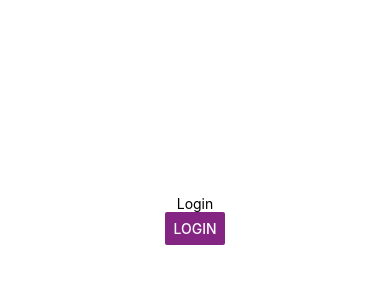
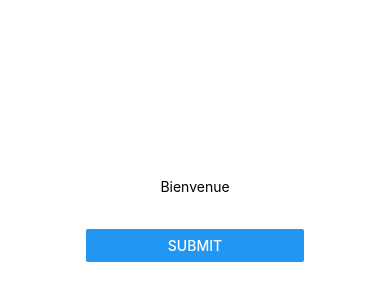
Before and after one commit to tcosattini/boiler_plate_react_native, a React Native app: screen / in a window 390 px wide. Shown: the part 202-502 px from the top of the page. Built offline with nearby package versions, Linux system fonts and the light colour scheme.

Commit message:
handle login

```diff
--- a/package.json
+++ b/package.json
@@ -17,11 +17,13 @@
     "expo": "~48.0.9",
     "expo-constants": "~14.2.1",
     "expo-status-bar": "~1.4.4",
+    "formik": "^2.2.9",
     "react": "18.2.0",
     "react-devtools-core": "^4.27.4",
     "react-native": "0.71.4",
     "react-native-safe-area-context": "^4.5.0",
-    "react-native-screens": "~3.20.0"
+    "react-native-screens": "~3.20.0",
+    "yup": "^1.0.2"
   },
   "devDependencies": {
     "@babel/core": "^7.20.0",
--- /dev/null
+++ b/src/components/forms/LoginForm.tsx
@@ -0,0 +1,48 @@
+import { Formik } from "formik";
+import { useContext, useState } from "react";
+import { Button, GestureResponderEvent, TextInput, View } from "react-native";
+import { AuthContext } from "../../contexts/authentication/AuthContext";
+import { FormError } from "./formError/FormError";
+
+export const LoginForm = () => {
+  const { login, loginState, resetLoginState } = useContext(AuthContext);
+
+  const initialValues = {
+    username: "",
+    password: "",
+  };
+
+  return (
+    <Formik initialValues={initialValues} onSubmit={(values) => login(values)}>
+      {({ handleChange, handleBlur, handleSubmit, values, dirty, status }) => (
+        <View>
+          <TextInput
+            onChangeText={handleChange("username")}
+            onBlur={handleBlur("username")}
+            autoCapitalize="none"
+            value={values.username}
+          />
+          <TextInput
+            onChangeText={handleChange("password")}
+            onBlur={handleBlur("password")}
+            value={values.password}
+            secureTextEntry={true}
+          />
+          {dirty && <FormError errorMessage={loginState?.error} />}
+
+          <Button
+            onPress={
+              handleSubmit as (
+                values:
+                  | GestureResponderEvent
+                  | React.FormEvent<HTMLFormElement>
+                  | undefined
+              ) => void
+            }
+            title="Submit"
+          />
+        </View>
+      )}
+    </Formik>
+  );
+};
--- /dev/null
+++ b/src/components/forms/formError/FormError.tsx
@@ -0,0 +1,17 @@
+import { useState } from "react";
+import { View, Text } from "react-native";
+
+type Props = {
+  errorMessage: string | null;
+  errorCode?: string | null;
+};
+
+export const FormError = (error: Props) => {
+  return (
+    <>
+      <View>
+        <Text>{error.errorMessage}</Text>
+      </View>
+    </>
+  );
+};
--- a/src/contexts/authentication/AuthContext.tsx
+++ b/src/contexts/authentication/AuthContext.tsx
@@ -15,6 +15,7 @@ const initialAuthContext = {
     token: null,
   },
   login: () => {},
+  resetLoginState: () => {},
 };
 
 type Props = {
@@ -24,15 +25,16 @@ type Props = {
 type AuthContext = {
   loginState: LoginState;
   login: (credentials: UserCredentials) => void;
+  resetLoginState: () => void;
 };
 
 export const AuthContext = createContext<AuthContext>(initialAuthContext);
 
 export const AuthContextProvider = ({ children }: Props) => {
-  const { loginState, login } = useAuth();
+  const { loginState, login, resetLoginState } = useAuth();
 
   return (
-    <AuthContext.Provider value={{ loginState, login }}>
+    <AuthContext.Provider value={{ loginState, login, resetLoginState }}>
       {children}
     </AuthContext.Provider>
   );
--- a/src/hooks/authentication/useAuth.ts
+++ b/src/hooks/authentication/useAuth.ts
@@ -34,5 +34,9 @@ export const useAuth = () => {
     }
   };
 
-  return { login, loginState };
+  const resetLoginState = () => {
+    setLoginState(loginInitialState);
+  };
+
+  return { login, loginState, resetLoginState };
 };
--- a/src/screens/AuthenticationScreens/LoginScreen/LoginScreen.tsx
+++ b/src/screens/AuthenticationScreens/LoginScreen/LoginScreen.tsx
@@ -1,29 +1,17 @@
 import { useContext } from "react";
 import { View, Text, Button } from "react-native";
+import { LoginForm } from "../../../components/forms/LoginForm";
 import { AuthContext } from "../../../contexts/authentication/AuthContext";
 import { loginScreenStyle as style } from "./style/loginScreen.style";
 
 export const LoginScreen = () => {
-  const { loginState, login } = useContext(AuthContext);
-
+  const { loginState } = useContext(AuthContext);
   return (
     <>
       <View style={style.container}>
         {loginState.isLoading && <Text>Loading...</Text>}
-        {loginState.error && <Text>{loginState.error}</Text>}
-        <Text>Login</Text>
-
-        <Button
-          onPress={() =>
-            login({
-              username: "communication@chr365.fr",
-              password: "password",
-            })
-          }
-          title="Login"
-          color="#842584"
-          accessibilityLabel="Learn more about this purple button"
-        />
+        <Text>Bienvenue</Text>
+        <LoginForm />
       </View>
     </>
   );
--- a/src/screens/OrdersScreens/WelcomeTemp.tsx
+++ b/src/screens/OrdersScreens/WelcomeTemp.tsx
@@ -1,10 +1,10 @@
 import { useContext } from "react";
-import { Text, View } from "react-native";
+import { Button, Text, View } from "react-native";
 import { AuthContext } from "../../contexts/authentication/AuthContext";
 import { useAsyncStorage } from "../../hooks/authentication/useAsyncStorage";
 
 export const WelcomeTemp = () => {
-  const { loginState } = useContext(AuthContext);
+  const { loginState, resetLoginState } = useContext(AuthContext);
   const { value } = useAsyncStorage();
 
   console.log("welcome screen", loginState);
@@ -13,6 +13,7 @@ export const WelcomeTemp = () => {
     <>
       <View style={{ flex: 1, alignItems: "center", justifyContent: "center" }}>
         <Text>Bienvenue ! {value} </Text>
+        <Button onPress={resetLoginState} title="Logout" />
       </View>
     </>
   );
```
Also changed, not shown: src/hooks/form/useFrom.ts (added, +23 -0 lines), 1 other file (tests, documents, lock files or other folders).
